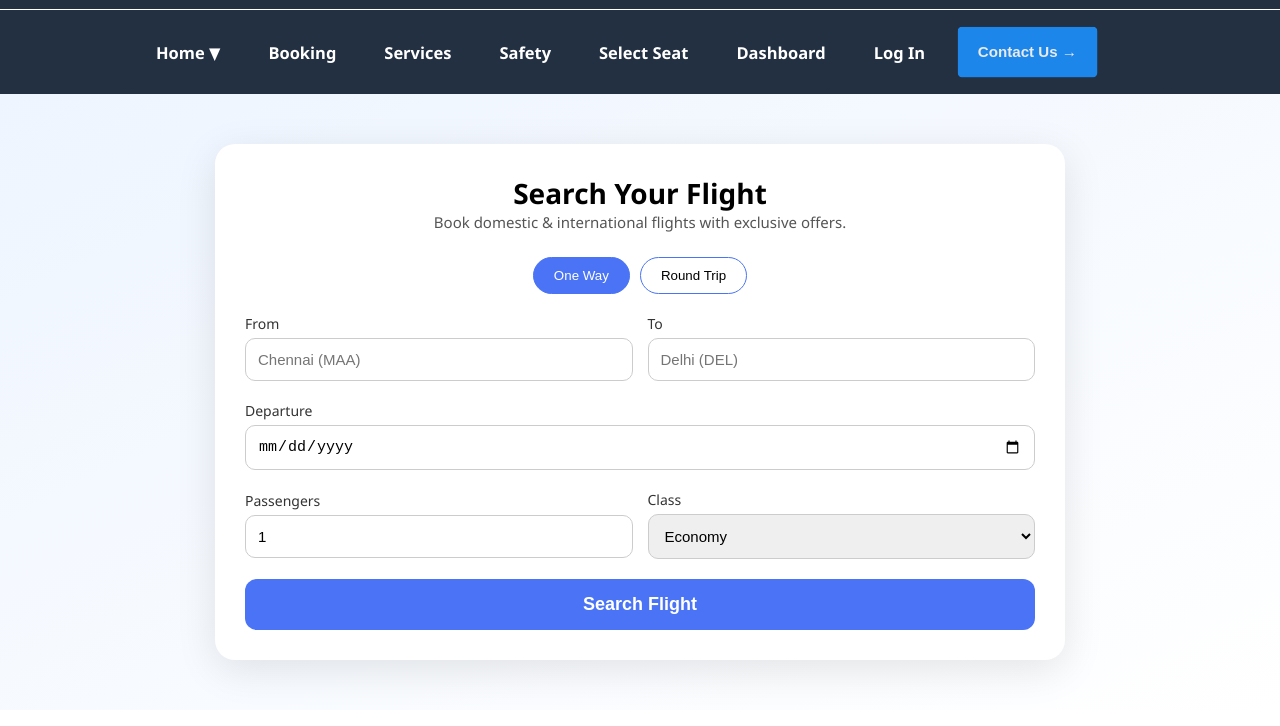
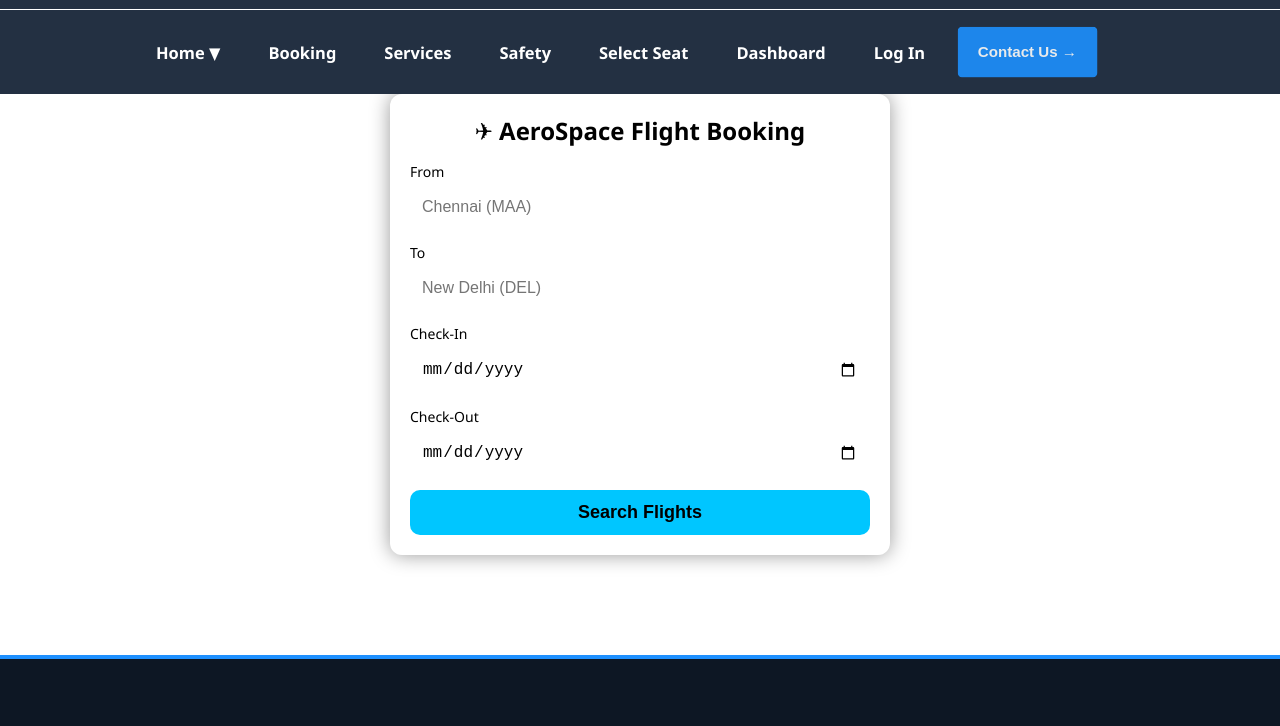
Before and after one commit to mathumuthu/21.11.2025, a plain HTML site: page booking.html in a window 1280 px wide. Shown: the part 55-781 px from the top of the page. Drawn offline with Linux system fonts and the light colour scheme.

Commit message:
Add files via upload

```diff
--- a/booking.css
+++ b/booking.css
@@ -360,136 +360,64 @@ span{
 
 
 
-.booking-section {
-  padding: 50px 20px;
-  background: linear-gradient(to bottom right, #eef5ff, #ffffff);
-  animation: fadeIn 1s ease-in-out;
-}
 
-.booking-container {
-  max-width: 850px;
-  margin: auto;
-  background: #fff;
-  padding: 30px;
-  border-radius: 20px;
-  box-shadow: 0 10px 40px rgba(0,0,0,0.1);
-}
 
-.booking-title {
-  font-size: 28px;
-  font-weight: 700;
-  text-align: center;
-}
+    .booking-box {
+      max-width: 500px;
+      margin: auto;
+      background: rgba(255,255,255,0.1);
+      padding: 20px;
+      border-radius: 12px;
+      box-shadow: 0 0 20px rgba(0,0,0,0.4);
+    }
 
-.booking-subtitle {
-  text-align: center;
-  margin-bottom: 25px;
-  font-size: 15px;
-  color: #555;
-}
+    h2 {
+      text-align: center;
+      margin-bottom: 15px;
+    }
 
-/* Trip Buttons */
-.trip-type {
-  display: flex;
-  justify-content: center;
-  gap: 10px;
-  margin-bottom: 20px;
-}
+    label {
+      font-size: 14px;
+      margin-bottom: 5px;
+      display: block;
+    }
 
-.trip-btn {
-  padding: 10px 20px;
-  border: 1px solid #4a74f5;
-  border-radius: 30px;
-  background: #ffffff;
-  cursor: pointer;
-  transition: 0.3s;
-}
+    .input-field {
+      width: 100%;
+      padding: 12px;
+      border-radius: 10px;
+      border: none;
+      margin-bottom: 15px;
+      font-size: 16px;
+    }
 
-.trip-btn.active {
-  background: #4a74f5;
-  color: #fff;
-}
+    .btn {
+      width: 100%;
+      padding: 12px;
+      background: #00c6ff;
+      border: none;
+      border-radius: 10px;
+      font-size: 18px;
+      font-weight: bold;
+      cursor: pointer;
+    }
 
-/* Input Boxes */
-.location-box,
-.date-box,
-.passenger-box {
-  display: flex;
-  align-items: center;
-  gap: 15px;
-  margin-bottom: 20px;
-}
+    /* Mobile Date Fix */
+    input[type="date"] {
+      background: white;
+      color: black;
+    }
 
-.input-group {
-  flex: 1;
-  display: flex;
-  flex-direction: column;
-}
-
-.input-group label {
-  font-size: 14px;
-  color: #333;
-  margin-bottom: 5px;
-}
-
-.input-group input,
-.input-group select {
-  padding: 12px;
-  border: 1px solid #ccc;
-  border-radius: 10px;
-  font-size: 15px;
-}
-
-.swap-btn {
-  background: #4a74f5;
-  color: #fff;
-  border: none;
-  padding: 10px;
-  border-radius: 50%;
-  cursor: pointer;
-  transition: 0.3s;
-}
-
-.swap-btn:hover {
-  background: #2e56cf;
-}
-
-/* Search Button */
-.search-btn {
-  width: 100%;
-  padding: 15px;
-  background: #4a74f5;
-  color: #fff;
-  border: none;
-  font-size: 18px;
-  font-weight: 600;
-  border-radius: 12px;
-  cursor: pointer;
-  transition: 0.3s;
-}
-
-.search-btn:hover {
-  background: #2649c5;
-}
-
-/* Animation */
-@keyframes fadeIn {
-  0% {opacity: 0; transform: translateY(20px);}
-  100% {opacity: 1; transform: translateY(0);}
-}
-
-/* Responsive */
-@media (max-width: 600px) {
-  .location-box,
-  .date-box,
-  .passenger-box {
-    flex-direction: column;
-  }
-
-  .swap-btn {
-    transform: rotate(90deg);
-  }
-}
+    /* Make date text visible on mobile */
+    input[type="date"]::-webkit-datetime-edit,
+    input[type="date"]::-webkit-datetime-edit-fields-wrapper,
+    input[type="date"]::-webkit-datetime-edit-text,
+    input[type="date"]::-webkit-datetime-edit-month-field,
+    input[type="date"]::-webkit-datetime-edit-day-field,
+    input[type="date"]::-webkit-datetime-edit-year-field {
+      color: black;
+      font-size: 16px;
+    }
 
 
 
--- a/booking.html
+++ b/booking.html
@@ -63,75 +63,23 @@
 
 
 
+ <div class="booking-box">
+    <h2>✈ AeroSpace Flight Booking</h2>
 
-<section class="booking-section">
-  <div class="booking-container">
+    <label>From</label>
+    <input type="text" class="input-field" placeholder="Chennai (MAA)" required>
 
-    <h2 class="booking-title">Search Your Flight</h2>
-    <p class="booking-subtitle">Book domestic & international flights with exclusive offers.</p>
+    <label>To</label>
+    <input type="text" class="input-field" placeholder="New Delhi (DEL)" required>
 
-    <!-- Trip Type -->
-    <div class="trip-type">
-      <button class="trip-btn active" data-type="oneway">One Way</button>
-      <button class="trip-btn" data-type="round">Round Trip</button>
-    </div>
+    <label>Check-In</label>
+    <input type="date" id="checkin" class="input-field" required>
 
-    <form id="flightForm">
+    <label>Check-Out</label>
+    <input type="date" id="checkout" class="input-field" required>
 
-      <!-- From & To -->
-      <div class="location-box">
-        <div class="input-group">
-          <label>From</label>
-          <input type="text" placeholder="Chennai (MAA)" required>
-        </div>
-
-        <!-- <button type="button" class="swap-btn">
-          <i class="fa-solid fa-arrow-right-arrow-left"></i>
-        </button> -->
-
-        <div class="input-group">
-          <label>To</label>
-          <input type="text" placeholder="Delhi (DEL)" required>
-        </div>
-      </div>
-
-      <!-- Dates -->
-      <div class="date-box">
-        <div class="input-group">
-          <label>Departure</label>
-          <input type="date" required>
-        </div>
-
-        <div class="input-group return-date" style="display:none;">
-          <label>Return</label>
-          <input type="date">
-        </div>
-      </div>
-
-      <!-- Passenger & Class -->
-      <div class="passenger-box">
-        <div class="input-group">
-          <label>Passengers</label>
-          <input type="number" min="1" value="1" required>
-        </div>
-
-        <div class="input-group">
-          <label>Class</label>
-          <select required>
-            <option>Economy</option>
-            <option>Premium Economy</option>
-            <option>Business</option>
-          </select>
-        </div>
-      </div>
-
-      <!-- Submit -->
-      <button class="search-btn">Search Flight</button>
-
-    </form>
+    <button class="btn" onclick="validate()">Search Flights</button>
   </div>
-</section>
-
 
 
 
--- a/booking.js
+++ b/booking.js
@@ -173,80 +173,27 @@ document.querySelectorAll("footer a").forEach(link => {
 
 
 
-// Trip Type Toggle
-const tripButtons = document.querySelectorAll(".trip-btn");
-const returnDate = document.querySelector(".return-date");
+function validate() {
+  let from = document.querySelector('input[placeholder="Chennai (MAA)"]').value.trim();
+  let to = document.querySelector('input[placeholder="New Delhi (DEL)"]').value.trim();
+  let checkin = document.getElementById("checkin").value;
+  let checkout = document.getElementById("checkout").value;
 
-tripButtons.forEach(btn => {
-  btn.addEventListener("click", () => {
+  // Check if empty
+  if (!from || !to || !checkin || !checkout) {
+    alert("❗ Please fill all fields before continuing");
+    return;
+  }
 
-    // Remove active class from both buttons
-    tripButtons.forEach(b => b.classList.remove("active"));
+  // Check date order
+  if (checkout < checkin) {
+    alert("❗ Check-out date must be AFTER Check-in date");
+    return;
+  }
 
-    // Add active to clicked button
-    btn.classList.add("active");
+  // Success → Go to next page
+  // alert("✔ All fields completed! Redirecting...");
 
-    const type = btn.dataset.type;
-
-    // Show / Hide Return Date input
-    if (type === "round") {
-      returnDate.style.display = "block";
-      returnDate.querySelector("input").required = true;
-    } else {
-      returnDate.style.display = "none";
-      returnDate.querySelector("input").required = false;
-    }
-  });
-});
-
-
-// Swap From <> To
-document.querySelector(".swap-btn").addEventListener("click", () => {
-  const inputs = document.querySelectorAll(".location-box input");
-  let temp = inputs[0].value;
-  inputs[0].value = inputs[1].value;
-  inputs[1].value = temp;
-});
-
-
-
-
-
-
-
-
-
-
-
-
-
-
-
-
-document.querySelector("#flightForm").addEventListener("submit", function (e) {
-    e.preventDefault(); // stop form from submitting automatically
-
-    // Get all form values
-    const from = document.querySelector(".location-box .input-group:nth-child(1) input").value.trim();
-    const to = document.querySelector(".location-box .input-group:nth-child(3) input").value.trim();
-    const depart = document.querySelector(".date-box .input-group input[type='date']").value;
-    const roundActive = document.querySelector(".trip-btn.active").dataset.type === "round";
-    const returnDate = document.querySelector(".return-date input").value;
-    const passengers = document.querySelector(".passenger-box input[type='number']").value;
-    const travelClass = document.querySelector(".passenger-box select").value;
-
-    // Validation
-    if (from === "" || to === "" || depart === "" || passengers === "" || travelClass === "") {
-        alert("Please fill all required fields!");
-        return;
-    }
-
-    // If round trip, return date is required
-    if (roundActive && returnDate === "") {
-        alert("Please select a return date!");
-        return;
-    }
-
-    // If everything is filled → go to next page
-    window.location.href = "404.html";  // <-- change this to your page
-});
+  // Change this URL to your next page
+  window.location.href = "404.html";
+}
```
